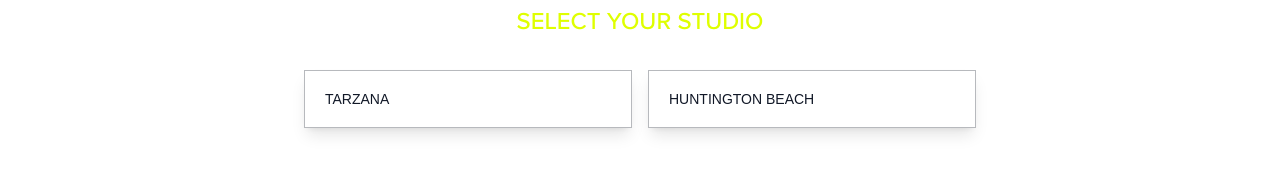
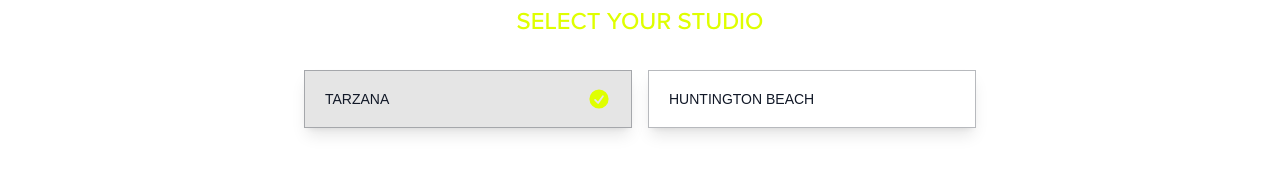
Before and after one commit to sphcastillo/beatbike, a Next.js app: page /select-studio in a window 1280 px wide. Shown: the part 293-471 px from the top of the page. Built offline with nearby package versions, Linux system fonts and the light colour scheme; no server answers; a web font is replaced by a local one.

Commit message:
LocationSelection: when a studio is clicked - it now shows an animated spinner on that studio card and disables further clicks while navigation is in progress.

```diff
--- a/components/LocationSelection.tsx
+++ b/components/LocationSelection.tsx
@@ -1,8 +1,9 @@
 "use client";
-import { useState } from "react";
+import { useState, useTransition } from "react";
 import { Radio, RadioGroup } from "@headlessui/react";
 import { CheckCircleIcon } from "@heroicons/react/20/solid";
 import { proximaNovaMedium, proximaNovaRegular, proximaNovaLight } from "@/app/fonts";
+import { useRouter } from "next/navigation";
 
 const locations = [
   {
@@ -19,6 +20,18 @@ const locations = [
 
 export default function LocationSelection() {
   const [selected, setSelected] = useState(locations[0]);
+  const [loadingId, setLoadingId] = useState<number | null>(null);
+  const [isPending, startTransition] = useTransition();
+  const router = useRouter();
+
+  const handleSelect = (location: (typeof locations)[number]) => {
+    setSelected(location);
+    setLoadingId(location.id);
+    startTransition(() => {
+      router.push(location.href);
+    });
+  };
+
   return (
     <div className="mt-12 mx-auto w-full">
       <div>
@@ -28,19 +41,33 @@ export default function LocationSelection() {
           </h1>
         </div>
       </div>
-      <RadioGroup className="mt-6 grid grid-cols-1 gap-y-6 sm:grid-cols-2 sm:gap-x-4">
+      <RadioGroup
+        value={selected}
+        onChange={setSelected}
+        className="mt-6 grid grid-cols-1 gap-y-6 sm:grid-cols-2 sm:gap-x-4"
+      >
         {locations.map((location) => (
           <Radio
             key={location.id}
             value={location}
-            className="group relative flex cursor-pointer rounded-lg bg-white/5 py-4 px-5 text-black border-gray-900/30 border-[1px] shadow-lg transition focus:outline-none data-[focus]:outline-1 data-[focus]:outline-black data-[checked]:bg-black/10"
+            disabled={isPending}
+            onClick={() => handleSelect(location)}
+            className="group relative flex cursor-pointer rounded-lg bg-white/5 py-4 px-5 text-black border-gray-900/30 border-[1px] shadow-lg transition focus:outline-none data-[focus]:outline-1 data-[focus]:outline-black data-[checked]:bg-black/10 data-[disabled]:cursor-not-allowed data-[disabled]:opacity-60"
           >
-            <a className="flex w-full items-center justify-between" href={location.href}>
+            <div className="flex w-full items-center justify-between">
+              <h5 className={`${proximaNovaRegular.className} uppercase text-sm text-gray-900`}>
+                {location.title}
+              </h5>
 
-              <h5 className={`${proximaNovaRegular.className} uppercase text-sm text-gray-900`}>{location.title}</h5>
-
-              <CheckCircleIcon className="size-6 fill-[#DFFF00] opacity-0 transition group-data-[checked]:opacity-100" />
-            </a>
+              {isPending && loadingId === location.id ? (
+                <span
+                  aria-label="Loading"
+                  className="size-6 rounded-full border-2 border-gray-300 border-t-[#DFFF00] animate-spin"
+                />
+              ) : (
+                <CheckCircleIcon className="size-6 fill-[#DFFF00] opacity-0 transition group-data-[checked]:opacity-100" />
+              )}
+            </div>
           </Radio>
         ))}
       </RadioGroup>
```
